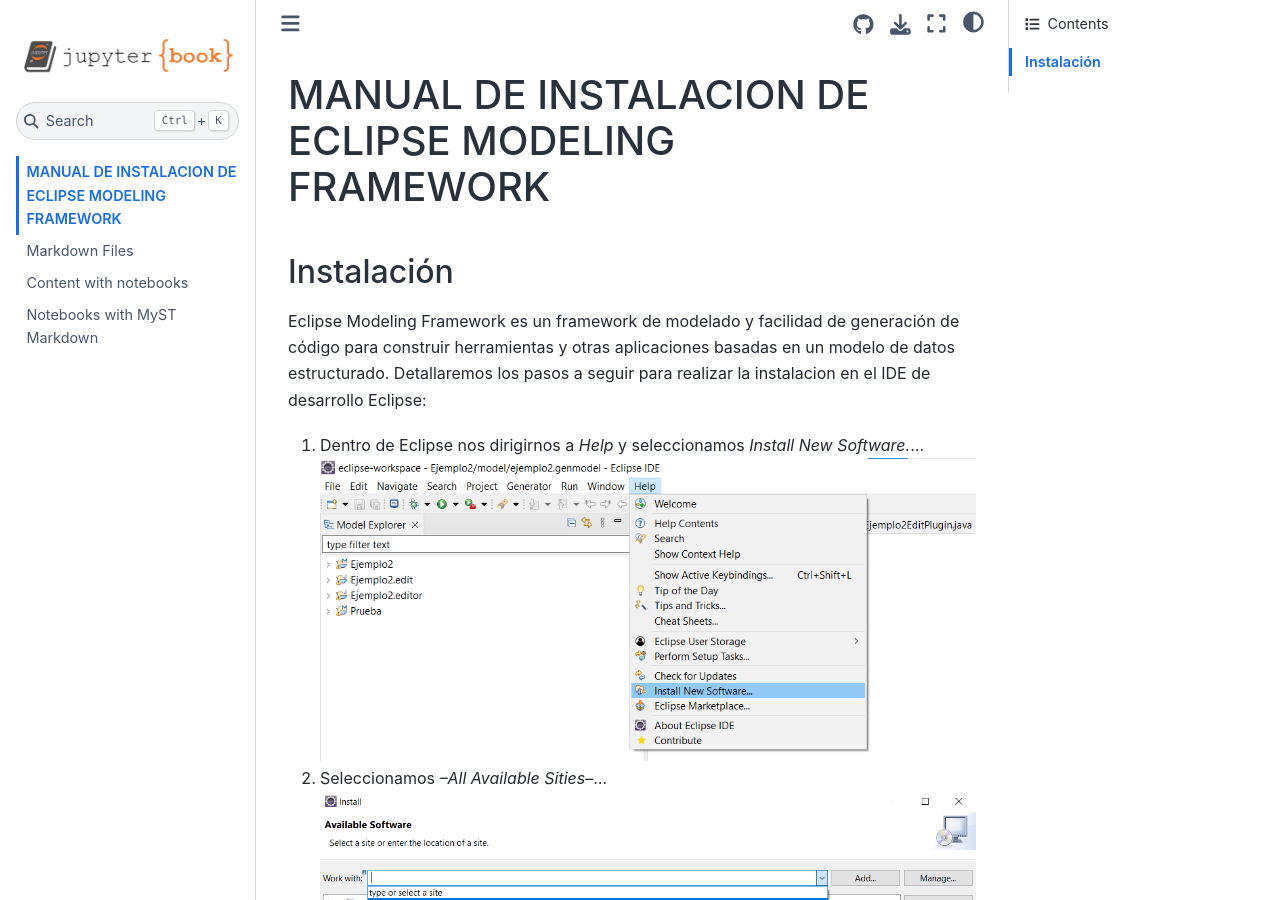
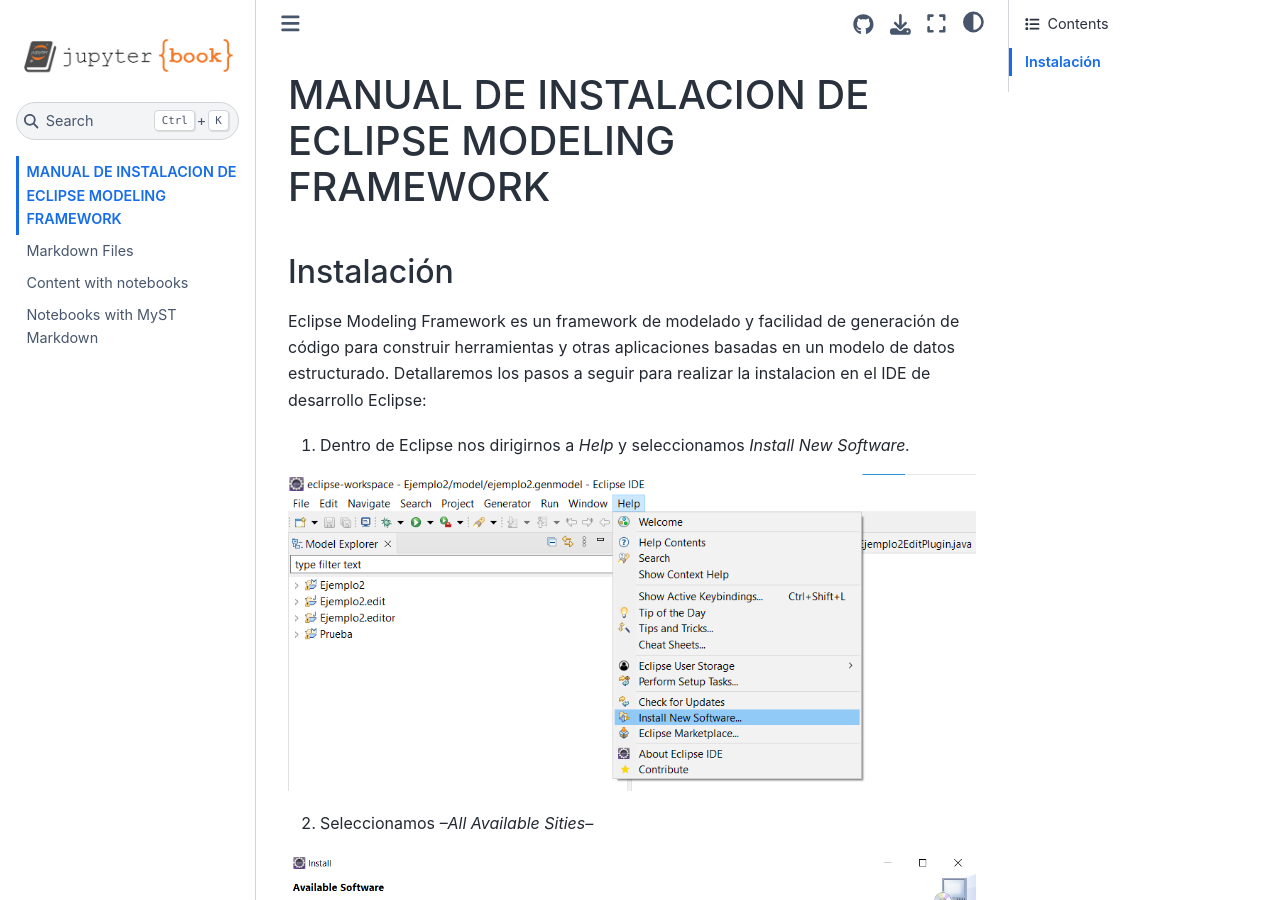
Before and after one commit to ferleon82/ModelingEclipse, a Jupyter Book: the page built from intro.md, in a window 1280 px wide and 900 px high. Built offline with Jupyter Book 1.0.4 settings and Sphinx 7.4.7 and the Sphinx Book theme 1.1.4, drawn with Linux system fonts in a browser that asks for light colours.

```diff
--- a/intro.md
+++ b/intro.md
@@ -4,14 +4,23 @@
 
 Eclipse Modeling Framework es un framework de modelado y facilidad de generación de código para construir herramientas y otras aplicaciones basadas en un modelo de datos estructurado. Detallaremos los pasos a seguir para realizar la instalacion en el IDE de desarrollo Eclipse:
 
-1. Dentro de Eclipse nos dirigirnos a *Help* y seleccionamos *Install New Software.*...
+1. Dentro de Eclipse nos dirigirnos a *Help* y seleccionamos *Install New Software.*
+
+
 ![Figura 1](1.png)
 
-2. Seleccionamos *--All Available Sities--*...
+
+2. Seleccionamos *--All Available Sities--*
+
+
 ![Figura 2](2.png)
 
+
 3. Dentro de la opción Modeling seleccionamos *"Ecore Diagram Editor(SDK)"* y *"EMF - Eclipse Modeling Framework SDK".* Luego clic en *"Next>"*
+
+
 ![Figura 3](3.png)
+
 
 4. Click en *Next*
 ![Figura 4](4.png)
```
